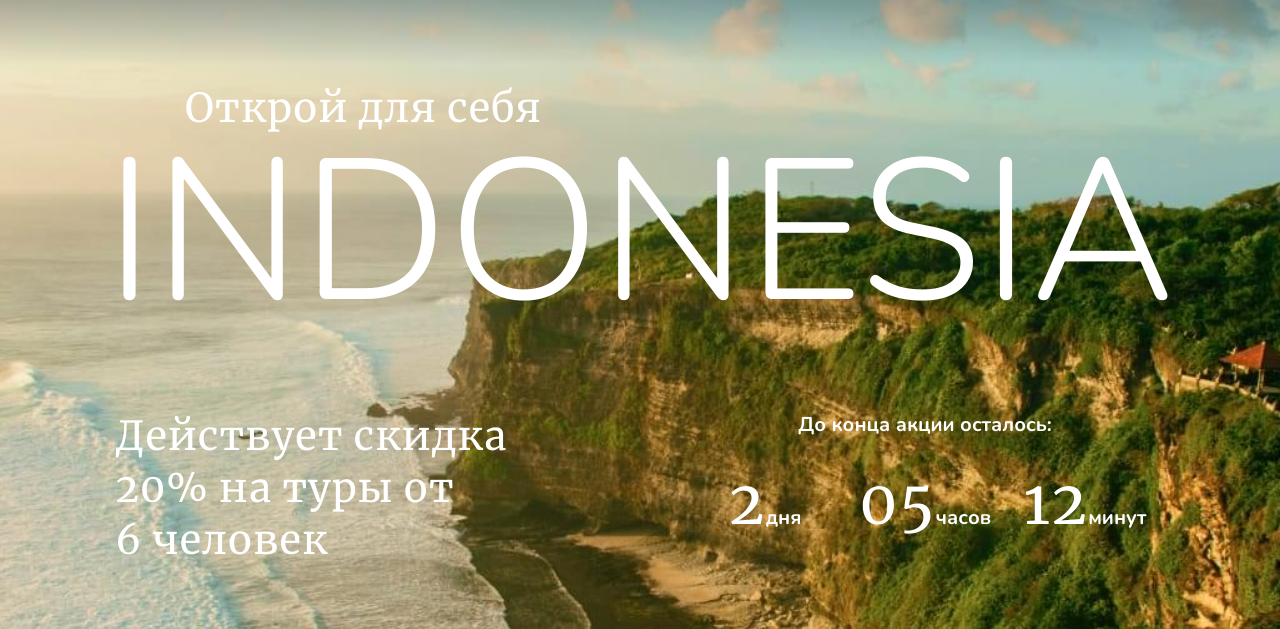
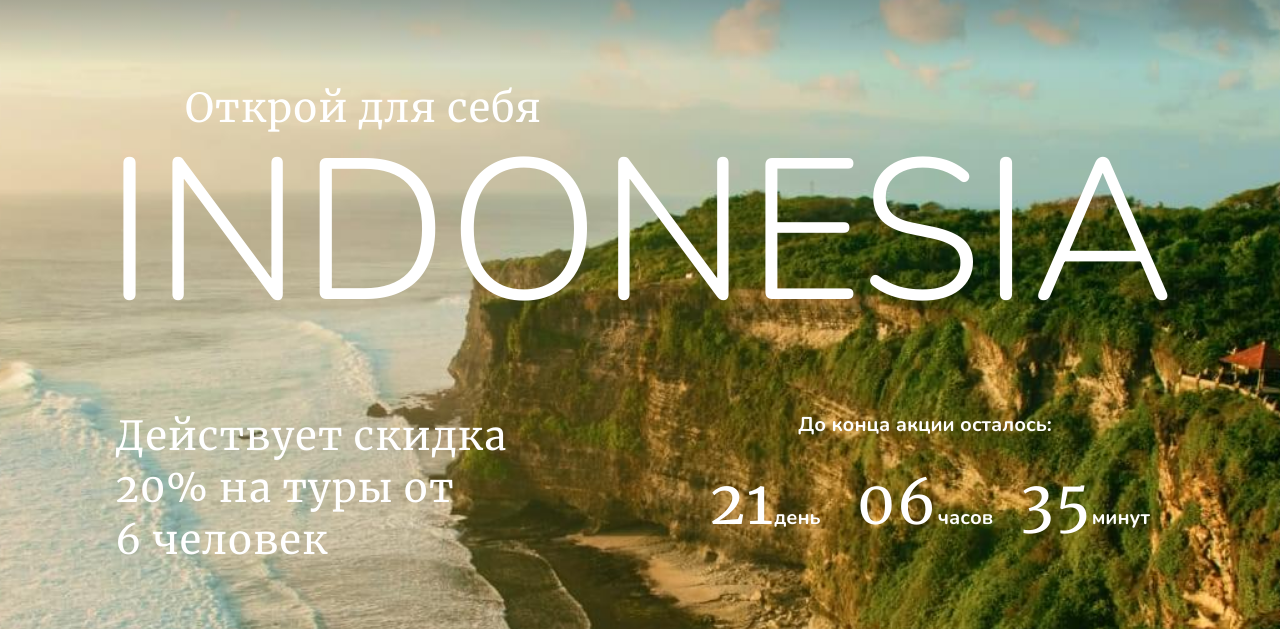
Before and after one commit to Risha661/Indotravel, a plain HTML site: page index.html in a window 1280 px wide. Shown: the part 110-739 px from the top of the page. Drawn offline with Linux system fonts and the light colour scheme.

Commit message:
start timer now

```diff
--- a/index.html
+++ b/index.html
@@ -11,6 +11,7 @@
   <link rel="icon" type="image/png" href="img/favicon.png">
   <link rel="stylesheet" href="css/index.css">
   <link rel="stylesheet" href="css/timer.css">
+  <script src="./index.js" defer></script>
   <title>Indonesia</title>
 </head>
 <body>
@@ -44,7 +45,7 @@
 
           <p class="hero__text">Действует скидка 20% на туры от 6&nbsp;человек</p>
 
-          <div class="hero__timer timer" data-timer-deadline="15/01/2022">
+          <div class="hero__timer timer" data-timer-deadline="15/05/2022">
             <p class="timer__title">До конца акции осталось:</p>
             <p class="timer__item timer__item_days">
               <span class="timer__count timer__count_days">2</span>
--- /dev/null
+++ b/index.js
@@ -0,0 +1,60 @@
+'use strict';
+  const timerElement = document.querySelector('.hero__timer');
+  const deadlineValue = timerElement.getAttribute('data-timer-deadline');
+
+  const timer = deadline => {
+  const timerBlockDays = document.querySelector('.timer__count_days');
+  const timerBlockHours = document.querySelector('.timer__count_hours');
+  const timerBlockMinutes = document.querySelector('.timer__count_minutes');
+  const daysUnitsElement = document.querySelector('.timer__units_days');
+  const hoursUnitsElement = document.querySelector('.timer__units_hours');
+  const minutesUnitsElement = document.querySelector('.timer__units_minutes');
+
+  const getTimeRemaining = () => {
+    const dateStop = new Date(deadline).getTime();
+    const dateNow = Date.now();
+    const timeRemaining = dateStop - dateNow;
+
+    const minutes = Math.floor(timeRemaining / 1000 / 60 % 60).toString().padStart(2, '0');
+    const hours = Math.floor(timeRemaining / 1000 / 60 / 60 % 24).toString().padStart(2, '0');
+    const days = Math.floor(timeRemaining / 1000 / 60 / 60 / 24);
+
+    return {timeRemaining, minutes, hours, days};
+  }
+  const start = (days, hours, minutes) => {
+    const timer = getTimeRemaining();
+
+    timerBlockDays.textContent = timer.days;
+    timerBlockHours.textContent = timer.hours;
+    timerBlockMinutes.textContent = timer.minutes;
+
+    if (timer.days === 1 || timer.days === 21 || timer.days === 31) {
+      daysUnitsElement.textContent = 'день';
+    } else if ((timer.days > 1 && timer.days < 5) || (timer.days > 21 && timer.days < 25)) {
+      daysUnitsElement.textContent = 'дня';
+    } else if((timer.days > 4 && timer.days < 21) || (timer.days > 24 && timer.days <31)) {
+      daysUnitsElement.textContent = 'дней';
+    }
+
+    if (timer.hours === '01' || timer.hours % 10 === 1 && timer.hours !== '11') {
+      hoursUnitsElement.textContent = 'час';
+  } else if ((timer.hours === '02' || timer.hours === '03' || timer.hours === '04') || (timer.hours % 10 > 1 && timer.hours % 10 < 5 && !(timer.hours > '11' && timer.hours < '15'))) {
+      hoursUnitsElement.textContent = 'часа';
+  } else {
+      hoursUnitsElement.textContent = 'часов';
+  }
+
+  if (timer.minutes === '01' || timer.minutes % 10 === 1 && timer.minutes !== '11') {
+    minutesUnitsElement.textContent = 'минута';
+} else if ((timer.minutes === '02' || timer.minutes === '03' || timer.minutes === '04') || (timer.minutes % 10 > 1 && timer.minutes % 10 < 5 && !(timer.minutes > '11' && timer.minutes < '15'))) {
+    minutesUnitsElement.textContent = 'минуты';
+} else {
+    minutesUnitsElement.textContent = 'минут';
+}
+
+    const intervalId = setTimeout(start, 60000);
+  }
+  start();
+};
+
+timer('2024/05/15 20:00');
```
